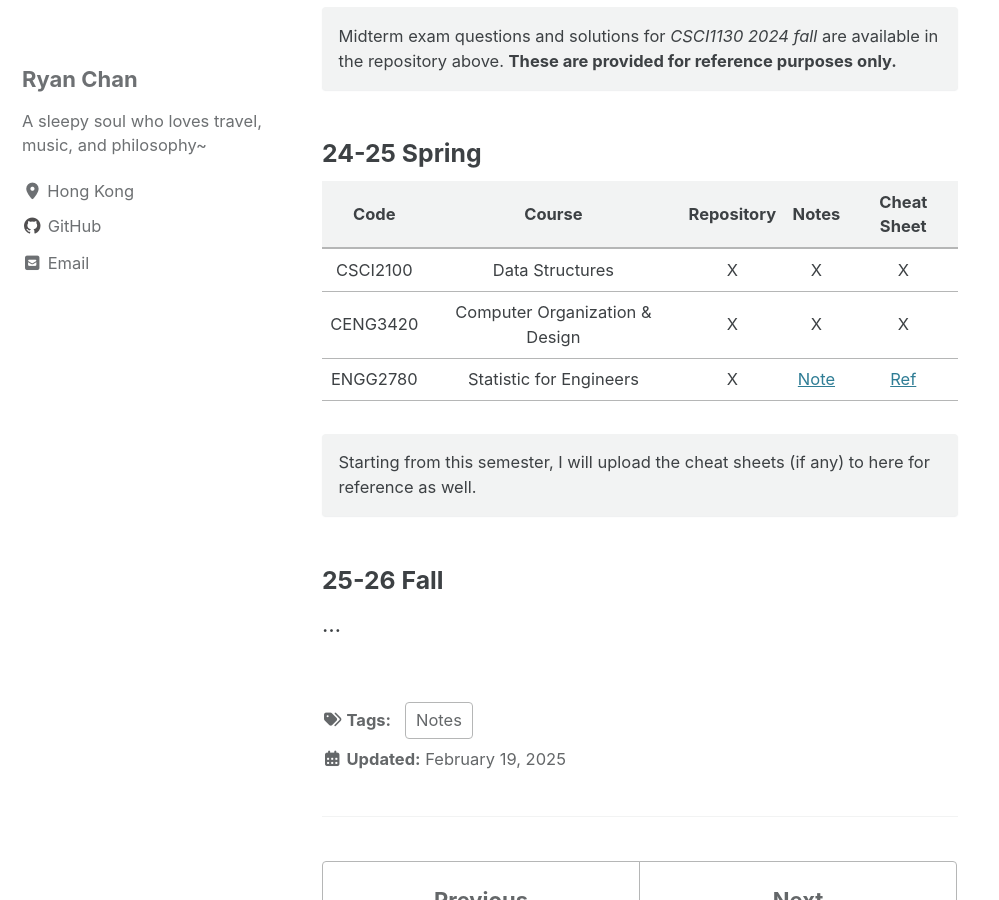
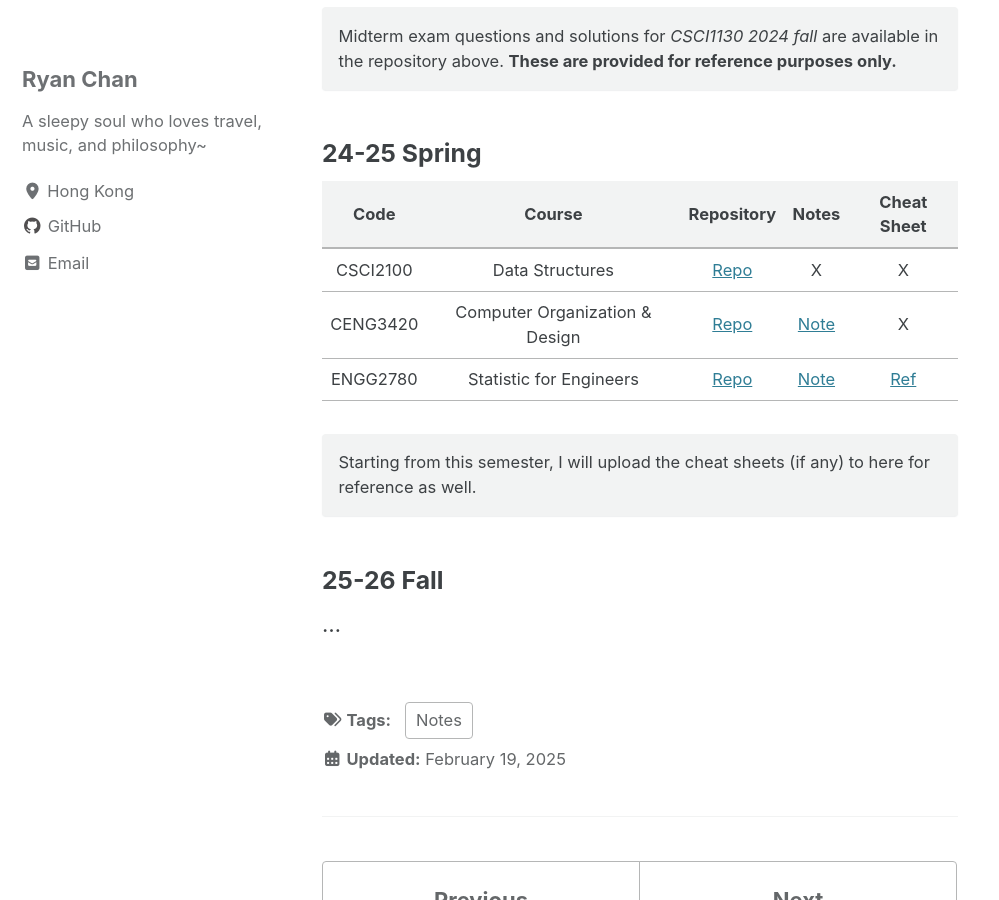
Before and after one commit to dizzyryan/ryanc.wtf, a Jekyll site: the page built from _posts/2024-11-24-notes.md, in a window 1280 px wide and 900 px high, scrolled down 1821 px. Shown: the whole window, without its empty margins (0-999 px from the left). Built offline with Jekyll 4.4.1, drawn with Linux system fonts in a browser that asks for light colours; cached includes are drawn as plain includes.

```diff
--- a/_posts/2024-11-24-notes.md
+++ b/_posts/2024-11-24-notes.md
@@ -55,9 +55,9 @@ Midterm exam questions and solutions for *CSCI1130 2024 fall* are available in t
 
 |  Code      |  Course                          |  Repository  |  Notes  |  Cheat Sheet  |
 |  :---:     |  :---:                           |  :---:       |  :---:  |     :---:     |
-|  CSCI2100  |  Data Structures                 |  X           |  X      |       X       |
-|  CENG3420  |  Computer Organization & Design  |  X           |  X      |       X       |
-|  ENGG2780  |  Statistic for Engineers         |  X           |  <a href="https://ryanc.wtf/files/ENGG2780.pdf" target="_blank">Note</a>  |  <a href="https://ryanc.wtf/files/ENGG2780_Midterm_Cheatsheet.pdf" target="_blank">Ref</a>  |
+|  CSCI2100  |  Data Structures                 |  <a href="https://github.com/dizzyryan/CUHK-CS-Notes/tree/main/CSCI2100" target="_blank">Repo</a>  |  X      |       X       |
+|  CENG3420  |  Computer Organization & Design  |  <a href="https://github.com/dizzyryan/CUHK-CS-Notes/tree/main/CENG3420" target="_blank">Repo</a>  |  <a href="https://ryanc.wtf/files/CENG3420.pdf" target="_blank">Note</a>  |       X       |
+|  ENGG2780  |  Statistic for Engineers         |  <a href="https://github.com/dizzyryan/CUHK-CS-Notes/tree/main/ENGG2780" target="_blank">Repo</a>  |  <a href="https://ryanc.wtf/files/ENGG2780.pdf" target="_blank">Note</a>  |  <a href="https://ryanc.wtf/files/ENGG2780_Midterm_Cheatsheet.pdf" target="_blank">Ref</a>  |
 
 Starting from this semester, I will upload the cheat sheets (if any) to here for reference as well.
 {: .notice}
```
Also changed, not shown: 1 other file.
